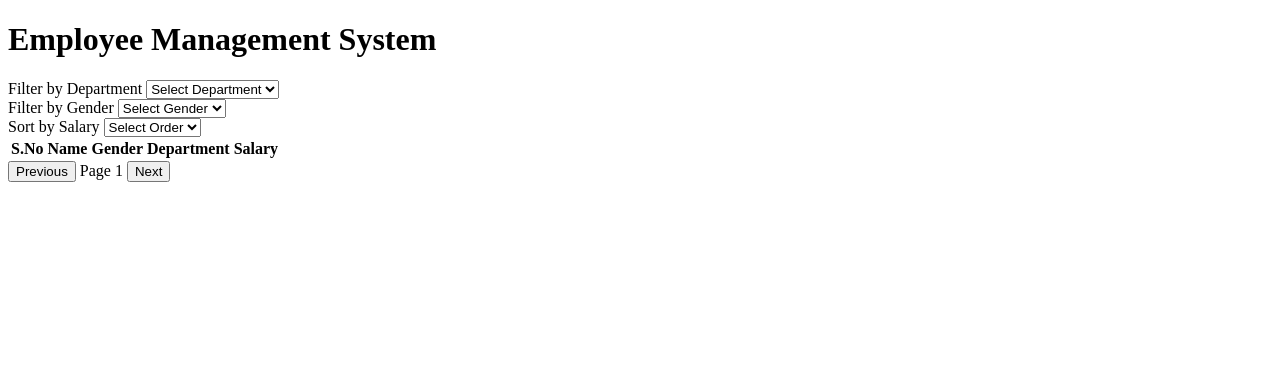
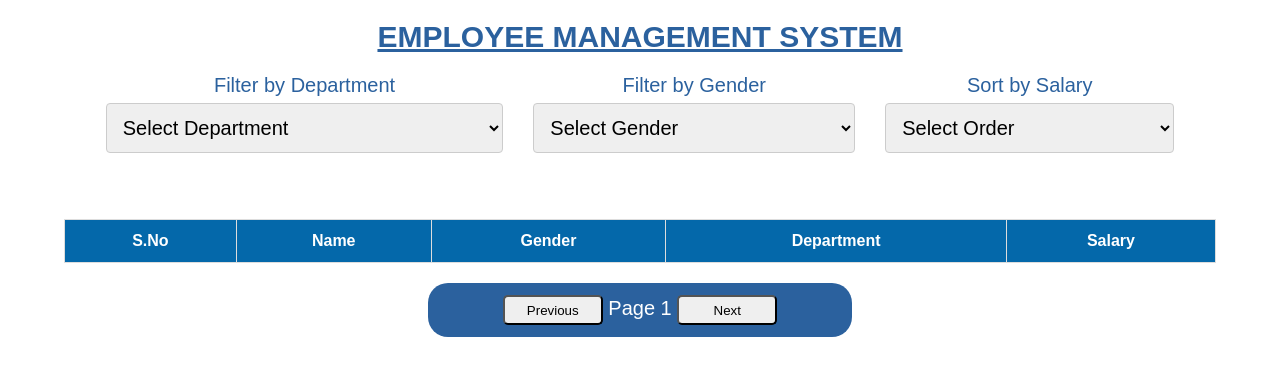
Before and after one commit to Nageshwar1997/JS-Evaluation-I, a plain HTML site: page index.html in a window 1280 px wide. Drawn offline with Linux system fonts and the light colour scheme; no server answers.

Commit message:
CSS Added

```diff
--- a/index.html
+++ b/index.html
@@ -9,8 +9,7 @@
 </head>
 
 <body>
-    <div>
-        <div id="header"></div>
+    <div id="container">
         <h1>Employee Management System</h1>
         <div id="filters">
             <div>
--- a/script.js
+++ b/script.js
@@ -50,14 +50,13 @@ function renderEmployees(employees) {
   updatePaginationButtons();
 }
 
-departmentFilter.addEventListener("change", applyFilters);
+departmentFilter.addEventListener("change", sortbyDepartment);
 genderFilter.addEventListener("change", applyFilters);
 sortSelect.addEventListener("change", applySort);
 prevPageBtn.addEventListener("click", goPrevPage);
 nextPageBtn.addEventListener("click", goNextPage);
 
 function applyFilters() {
-  let selectedDepartment = departmentFilter.value;
   let selectedGender = genderFilter.value;
 
   //   console.log(selectedGender);
@@ -69,7 +68,15 @@ function applyFilters() {
     );
   });
 
+  renderEmployees(filteredEmployees);
   applySort();
+}
+
+function sortbyDepartment() {
+  let selectedDepartment = departmentFilter.value;
+  filteredEmployees = filteredEmployees.filter((employee) => {
+    return !selectedDepartment || employee.department == selectedDepartment;
+  });
   renderEmployees(filteredEmployees);
 }
 
--- a/style.css
+++ b/style.css
@@ -0,0 +1,91 @@
+body {
+    margin: 0;
+    padding: 0;
+    box-sizing: border-box;
+    font-family: Arial, Helvetica, sans-serif;
+  }
+  #container {
+    width: 100%;
+    margin: auto;
+    text-align: center;
+    > h1 {
+      text-align: center;
+      font-size: 30px;
+      text-transform: uppercase;
+      color: #2b619e;
+      text-decoration: underline;
+    }
+    & > #filters{
+      display: flex;
+      justify-content: center;
+      align-items: center;
+      gap: 30px;
+    }
+  }
+
+  label {
+    font-size: 20px;
+    color: #2b619e;
+  }
+  select{
+    width: 100%;
+    padding: 12px;
+    border: 1px solid #ccc;
+    border-radius: 4px;
+    box-sizing: border-box;
+    margin-top: 6px;
+    margin-bottom: 16px;
+    resize: vertical;
+    font-size: 20px;
+  }
+
+  table {
+      font-family: Arial, Helvetica, sans-serif;
+      border-collapse: collapse;
+      width: 90%;
+      margin: auto;
+      margin-top: 50px;
+      text-align: center;
+      text-transform: capitalize;
+  }
+
+  table td,
+  table th {
+      border: 1px solid #ddd;
+      padding: 8px;
+      text-align: center;
+  }
+
+  table tr:nth-child(even) {
+      background-color: #8caacf;
+  }
+
+  table tr:hover {
+      background-color: #ddd;
+  }
+
+  table th {
+      padding-top: 12px;
+      padding-bottom: 12px;
+      text-align: left;
+      background-color: #0468aa;
+      color: white;
+      text-align: center;
+    }
+
+    #pagination{
+        background-color: #2b619e;
+  color: white;
+  padding: 12px 20px;
+  border: none;
+  border-radius: 20px;
+  cursor: pointer;
+  width: 30%;
+  font-size: 20px;
+  margin: 20px auto;
+  &> button{
+    width: 100px;
+    height: 30px;
+    border-radius: 5px;
+  }
+    }
```
